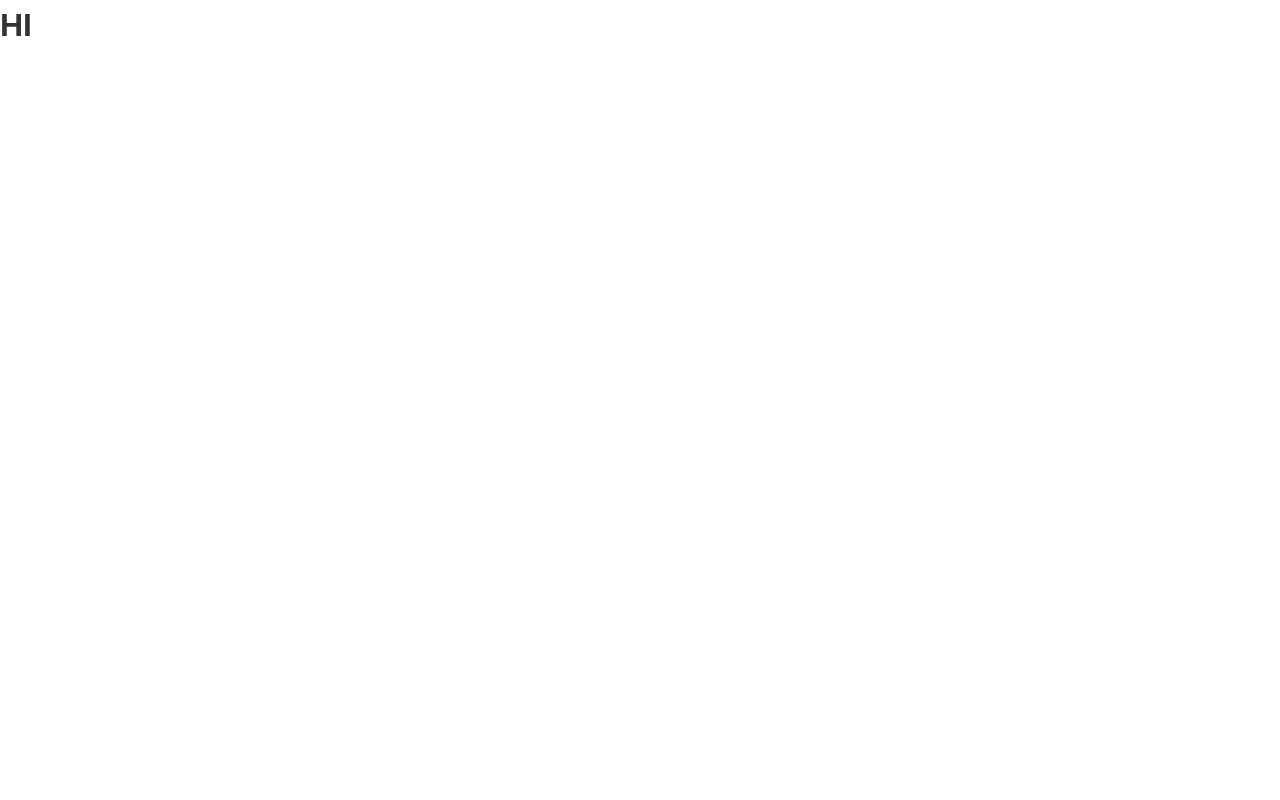
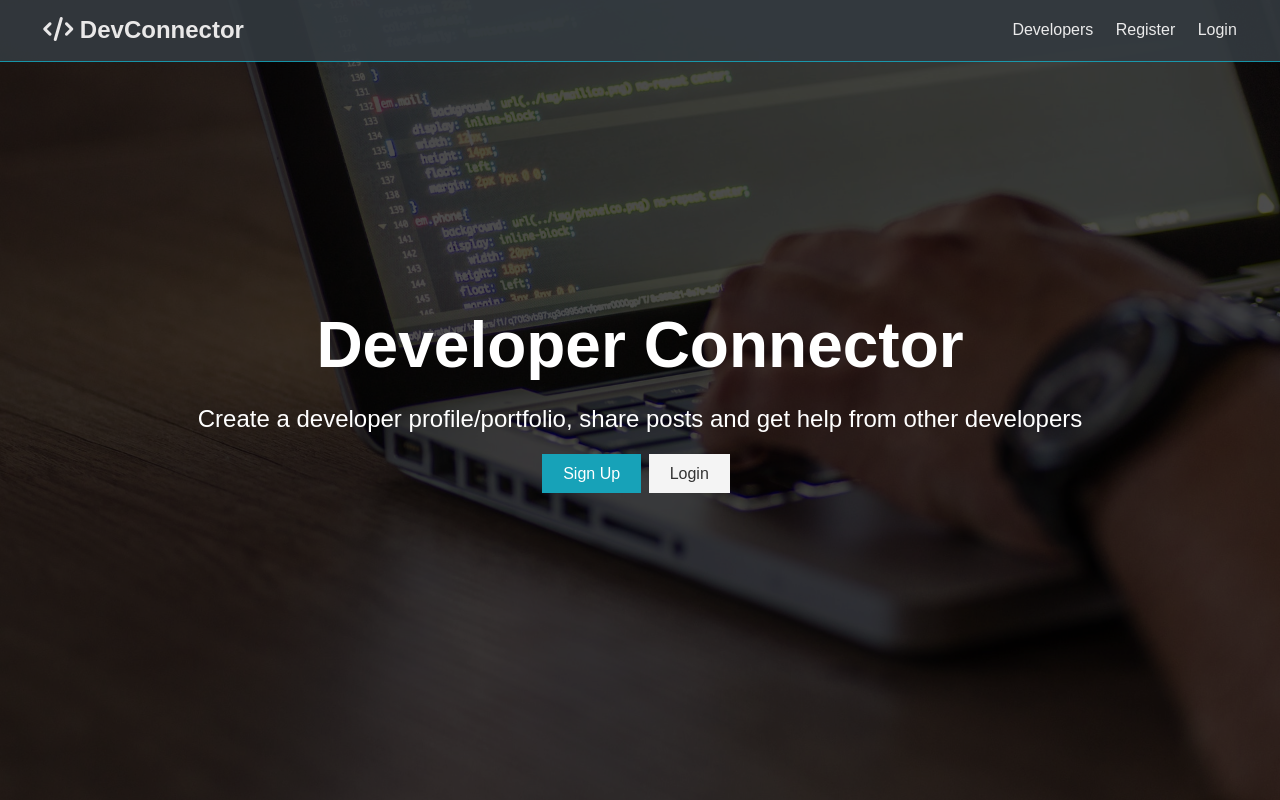
Before and after one commit to gnanamr18/MERN-PROJECT-TO-RESGISTER-LOGIN-AND-CREATE-PROFILE, a React (Create React App) app in the folder client/: page / in a window 1280 px wide. Built offline with nearby package versions, Linux system fonts and the light colour scheme.

Commit message:
first commit

```diff
--- a/client/src/App.js
+++ b/client/src/App.js
@@ -1,10 +1,13 @@
 import React,{Fragment} from 'react';
+import Navbar from './components/layout/Navbar';
+import Landing from './components/layout/Landing';
 import './App.css';
 
 const  App = () =>
   (
   <Fragment>
-    <h1>HI</h1>
+    <Navbar />
+    <Landing />
   </Fragment>
   )
 
```
